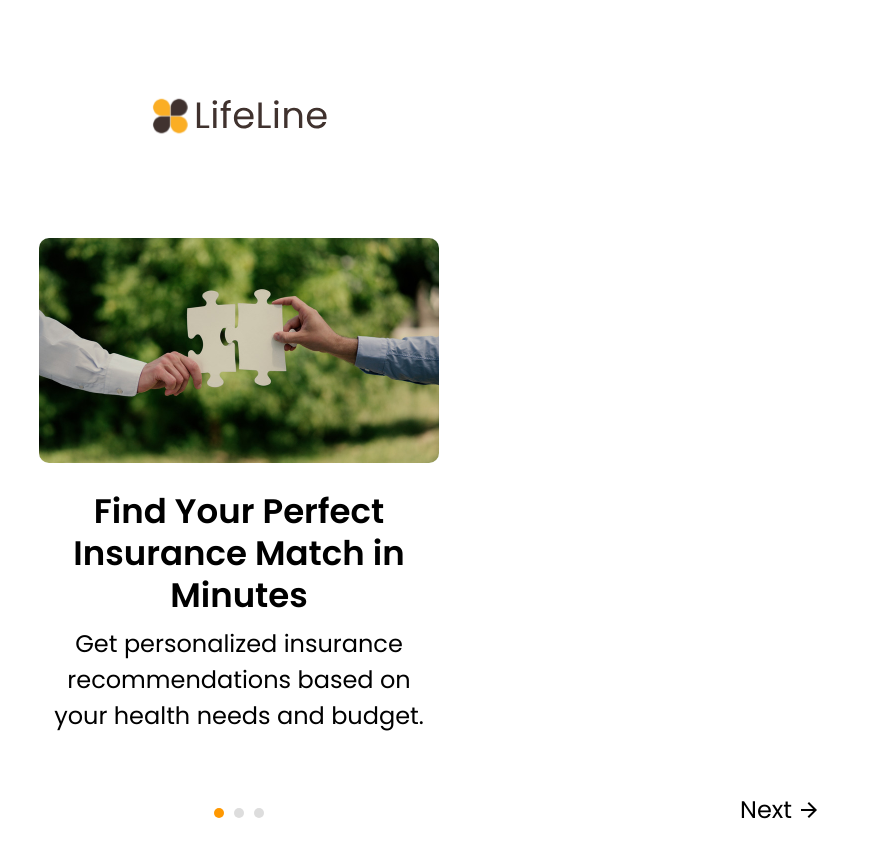
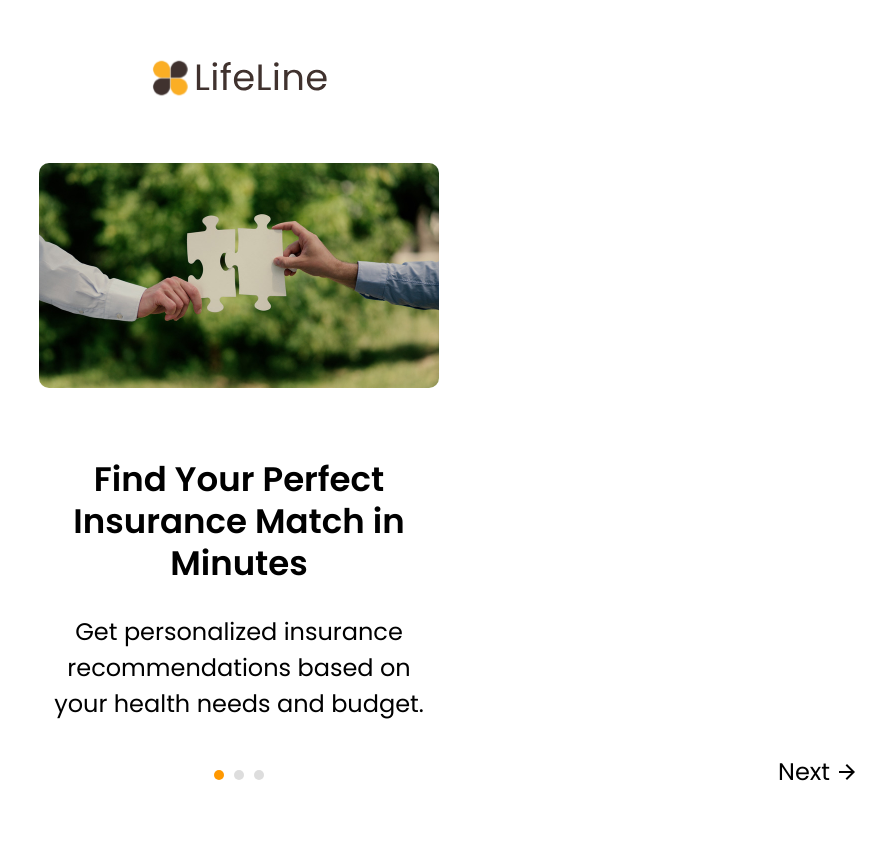
Before and after one commit to LifeLine-Africa/insurance-recommendation-portal, a React (Create React App) app: page / in a window 1280 px wide. Shown: the top 858 px of the page, without its empty margins (401-1280 px from the left). After the commit the page ends 800 px from the top, so only its background shows below. Built offline with nearby package versions, Linux system fonts and the light colour scheme.

Commit message:
refactor: update LandingPage styles for improved layout and spacing

```diff
--- a/src/pages/Landing/LandingPage.jsx
+++ b/src/pages/Landing/LandingPage.jsx
@@ -16,7 +16,7 @@ const LandingPage = () => {
         alignItems: "center",
         justifyContent: "space-between",
         minHeight: "100vh",
-        padding: "38px",
+        //padding: "38px",
         backgroundColor: "#ffffff",
         fontFamily: "Poppins, sans-serif",
       }}
@@ -35,7 +35,10 @@ const LandingPage = () => {
         sx={{
           textAlign: "center",
           maxWidth: "400px",
-          marginBottom: "20px", // Reduce white space
+          marginBottom: "20px",
+          display: "flex",
+          flexDirection: "column",
+          gap: "20px",
         }}
       >
         <img
@@ -46,7 +49,7 @@ const LandingPage = () => {
             height: "auto",
             maxHeight: "300px",
             borderRadius: "10px",
-            marginBottom: "20px" }}
+            marginBottom: "50px" }}
         />
         <Typography
           variant="h4"
@@ -58,7 +61,7 @@ const LandingPage = () => {
         >
           Find Your Perfect Insurance Match in Minutes
         </Typography>
-        <Typography variant="body1" sx={{ color: "#000", fontSize: "24px" }}>
+        <Typography variant="body1" sx={{ color: "#000", fontSize: "24px", marginBottom: "10px" }}>
           Get personalized insurance recommendations based on your health needs
           and budget.
         </Typography>
```
